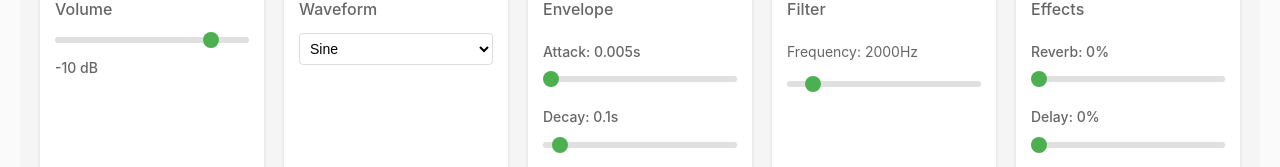
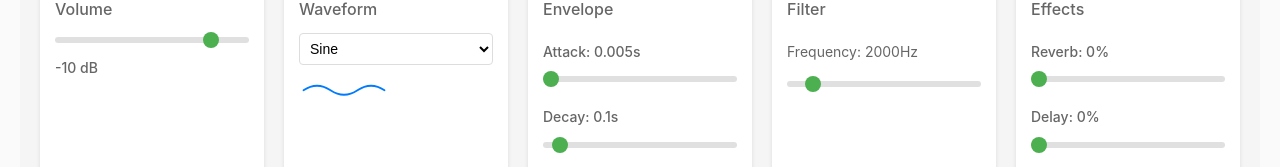
Before and after one commit to HatakeyamaOsamu/aji, a React (Vite) app: page / in a window 1280 px wide. Shown: the part 139-306 px from the top of the page. Built offline with nearby package versions, Linux system fonts and the light colour scheme.

Commit message:
feat: 波形の視覚的表示をWaveformSelectorに追加

```diff
--- a/src/components/SynthControls/WaveformSelector.tsx
+++ b/src/components/SynthControls/WaveformSelector.tsx
@@ -6,6 +6,42 @@ export interface WaveformSelectorProps {
   waveform: WaveformType;
   onChange: (waveform: WaveformType) => void;
 }
+
+const WaveformDisplay: React.FC<{ waveform: WaveformType }> = ({ waveform }) => {
+  const generatePath = (type: WaveformType): string => {
+    const width = 80;
+    const height = 30;
+    const centerY = height / 2;
+
+    switch (type) {
+      case 'sine':
+        return `M 5,${centerY} Q 20,5 35,${centerY} Q 50,${height-5} 65,${centerY} Q 80,5 95,${centerY}`;
+      case 'square':
+        return `M 5,${height-5} L 5,5 L 25,5 L 25,${height-5} L 45,${height-5} L 45,5 L 65,5 L 65,${height-5} L 85,${height-5}`;
+      case 'sawtooth':
+        return `M 5,${height-5} L 25,5 L 25,${height-5} L 45,5 L 45,${height-5} L 65,5 L 65,${height-5} L 85,5`;
+      case 'triangle':
+        return `M 5,${centerY} L 15,5 L 25,${height-5} L 35,5 L 45,${height-5} L 55,5 L 65,${height-5} L 75,5 L 85,${centerY}`;
+      default:
+        return '';
+    }
+  };
+
+  return (
+    <div className="waveform-display">
+      <svg width="90" height="35" viewBox="0 0 100 35">
+        <path
+          d={generatePath(waveform)}
+          stroke="#007bff"
+          strokeWidth="2"
+          fill="none"
+          strokeLinecap="round"
+          strokeLinejoin="round"
+        />
+      </svg>
+    </div>
+  );
+};
 
 export const WaveformSelector: React.FC<WaveformSelectorProps> = ({ waveform, onChange }) => {
   return (
@@ -23,6 +59,7 @@ export const WaveformSelector: React.FC<WaveformSelectorProps> = ({ waveform, on
             </option>
           ))}
         </select>
+        <WaveformDisplay waveform={waveform} />
       </div>
     </div>
   );
```
